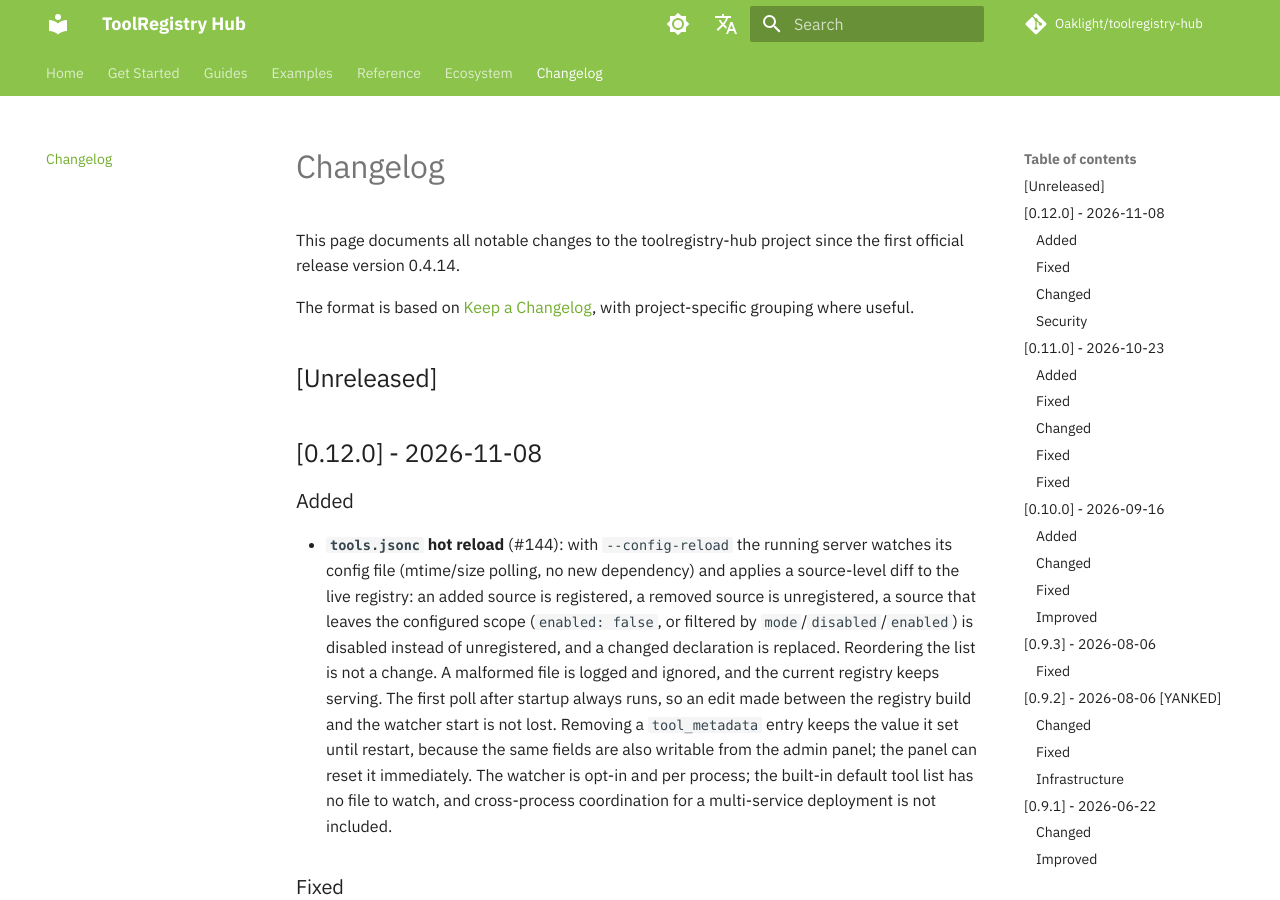
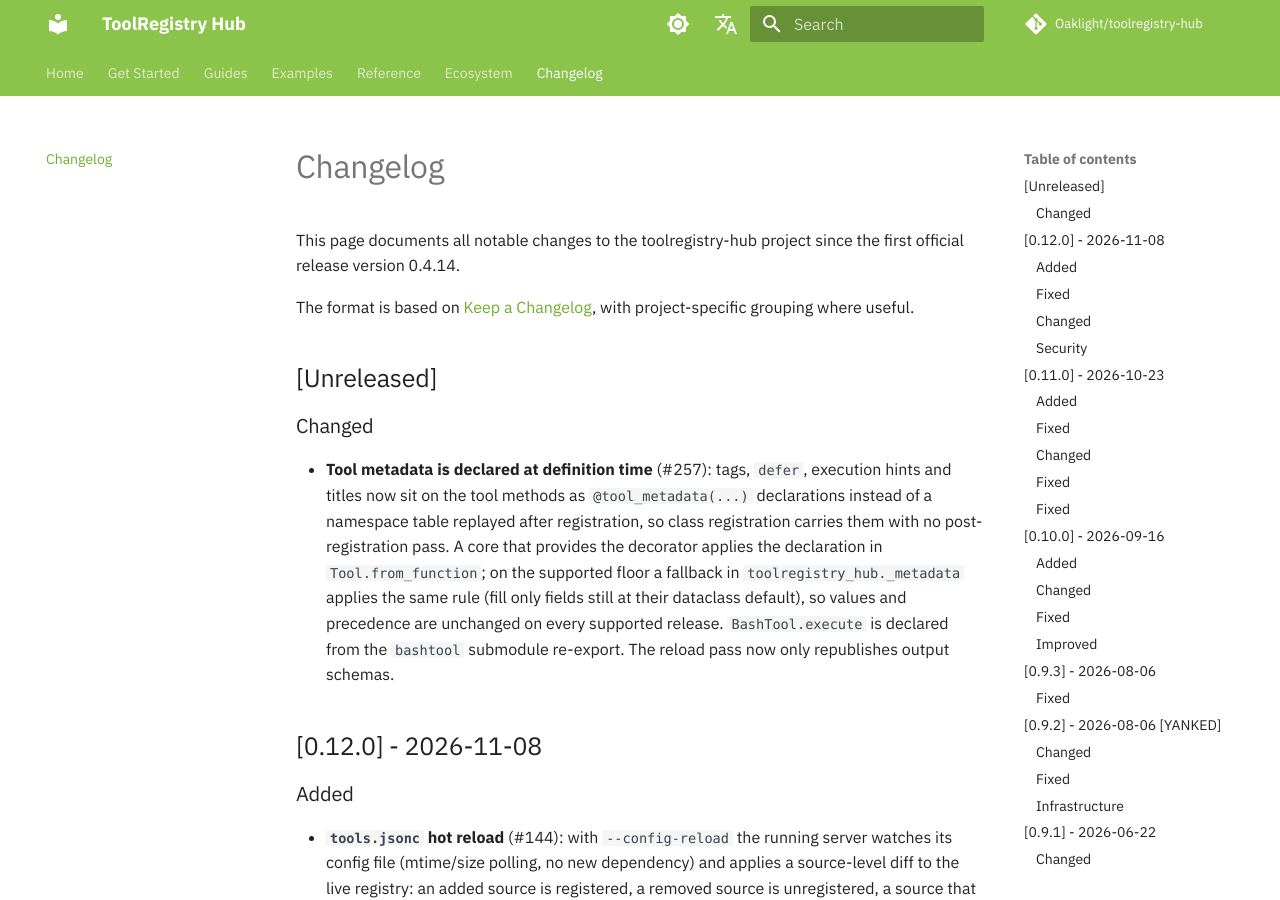
Before and after one commit to Oaklight/toolregistry-hub, an MkDocs documentation site: the page built from docs/changelog.md, in a window 1280 px wide and 900 px high. Built offline with MkDocs 1.6.1 and Material for MkDocs 9.7.7, drawn with Linux system fonts in a browser that asks for light colours; some web fonts are replaced; comment, search, counter and statistics services are not loaded.

Commit message:
docs(changelog): note declaration-time tool metadata (#257)

```diff
--- a/docs/changelog.md
+++ b/docs/changelog.md
@@ -13,6 +13,10 @@
 The format is based on [Keep a Changelog](https://keepachangelog.com/en/1.1.0/), with project-specific grouping where useful.
 
 ## [Unreleased]
+
+### Changed
+
+- **Tool metadata is declared at definition time** (#257): tags, `defer`, execution hints and titles now sit on the tool methods as `@tool_metadata(...)` declarations instead of a namespace table replayed after registration, so class registration carries them with no post-registration pass. A core that provides the decorator applies the declaration in `Tool.from_function`; on the supported floor a fallback in `toolregistry_hub._metadata` applies the same rule (fill only fields still at their dataclass default), so values and precedence are unchanged on every supported release. `BashTool.execute` is declared from the `bashtool` submodule re-export. The reload pass now only republishes output schemas.
 
 ## [0.12.0] - 2026-11-08
 
```
